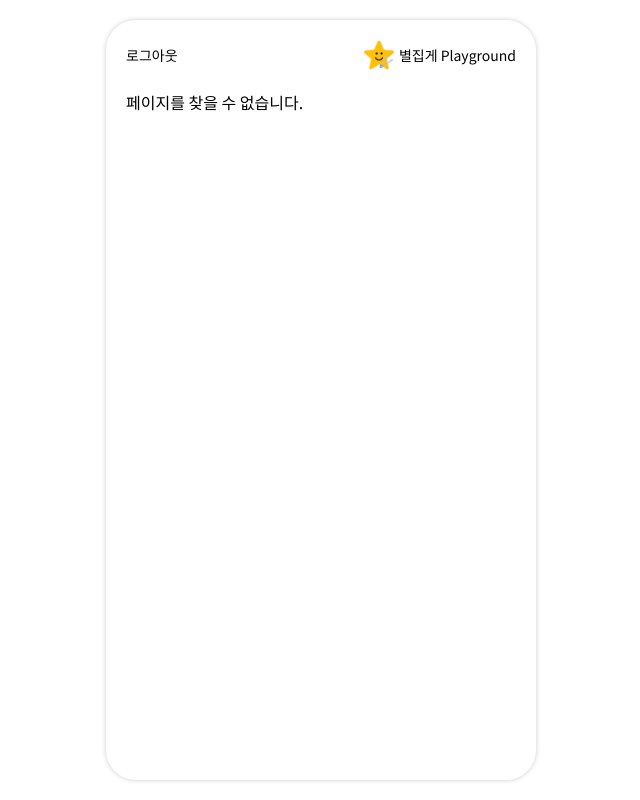
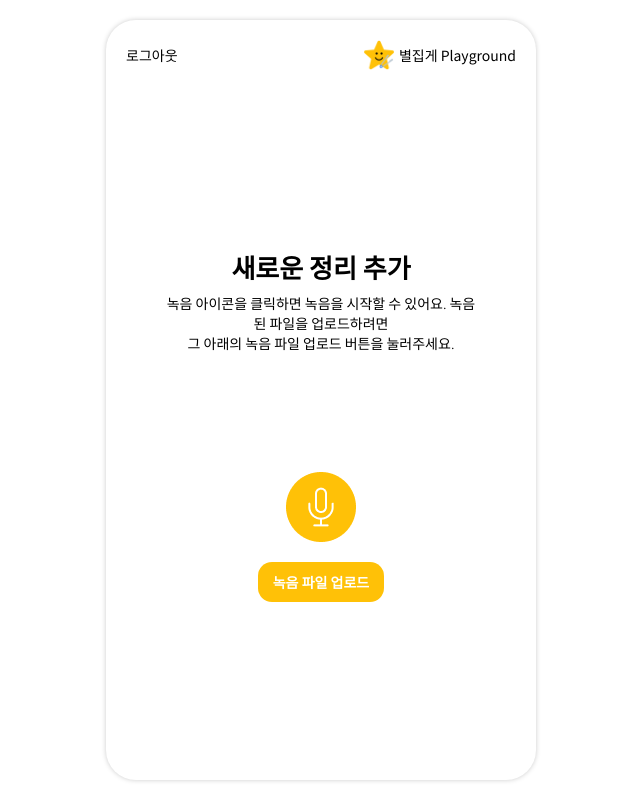
Before and after one commit to hanguswls/star-tweezers, a React (Vite) app: page /record in a window 1280 px wide. Shown: the whole page, without its empty margins (319-959 px from the left). Built offline with nearby package versions, Linux system fonts and the light colour scheme.

Commit message:
style: 녹음 페이지 레이아웃 및 스타일링

```diff
--- a/src/App.jsx
+++ b/src/App.jsx
@@ -6,6 +6,7 @@ import Footer from './components/Footer/Footer';
 import Main from './routes/Main';
 import Login from './routes/Login/Login';
 import OauthCallback from './routes/OauthCallback/OauthCallback';
+import Record from './routes/Record/Record';
 
 function App() {
   const { currentPath } = useCurrentPath();
@@ -19,6 +20,7 @@ function App() {
             <Route path="/" element={<Main />} />
             <Route path="/login" element={<Login />} />
             <Route path="/oauth" element={<OauthCallback />} />
+            <Route path="/record" element={<Record />} />
             <Route path="*" element="페이지를 찾을 수 없습니다." />
           </Routes>
         </main>
--- /dev/null
+++ b/src/components/Modal/Modal.css
@@ -0,0 +1,22 @@
+.modal {
+  position: fixed;
+  z-index: 1;
+  left: 0;
+  top: 0;
+  width: 100%;
+  height: 100%;
+  background-color: rgba(0, 0, 0, 0.25);
+  display: flex;
+  justify-content: center;
+  align-items: center;
+}
+
+.modal-content {
+  display: flex;
+  flex-direction: column;
+  align-items: center;
+  gap: 80px;
+  padding: 80px 100px;
+  background-color: white;
+  border-radius: 30px;
+}
--- /dev/null
+++ b/src/components/Modal/Modal.jsx
@@ -0,0 +1,13 @@
+import './Modal.css';
+
+function Modal({ children }) {
+  return (
+    <div className='modal'>
+      <div className='modal-content'>
+        {children}
+      </div>
+    </div>
+  );
+}
+
+export default Modal;
--- /dev/null
+++ b/src/hooks/useRecord.js
@@ -0,0 +1,29 @@
+import { useState } from "react";
+
+function useRecord() {
+  const [isRecording, setIsRecording] = useState(false);
+  const [isAnalyzing, setIsAnalyzing] = useState(false);
+
+  const handleStartRecord = () => {
+    setIsRecording(true);
+  }
+
+  const handleStopRecord = () => {
+    setIsRecording(false);
+    setIsAnalyzing(true);
+  }
+
+  const handleStopAnalysis = () => {
+    setIsAnalyzing(false);
+  }
+
+  return {
+    isRecording,
+    isAnalyzing,
+    handleStartRecord,
+    handleStopRecord,
+    handleStopAnalysis
+  }
+}
+
+export default useRecord;
--- /dev/null
+++ b/src/routes/Record/Record.css
@@ -0,0 +1,125 @@
+.record {
+  display: flex;
+  flex-direction: column;
+  align-items: center;
+  justify-content: space-between;
+  padding: 150px 7px;
+}
+
+.record-content {
+  display: flex;
+  flex-direction: column;
+  text-align: center;
+  gap: 8px;
+  padding: 8px 30px;
+}
+
+.record-title {
+  font-size: 26px;
+  font-weight: 700;
+  margin: 0;
+}
+
+.record-description {
+  font-size: 14px;
+  font-weight: 300;
+  margin: 0;
+}
+
+.record-btns {
+  display: flex;
+  flex-direction: column;
+  align-items: center;
+  gap: 20px;
+  padding: 8px;
+}
+
+.record-upload-btn {
+  color: white;
+  font-weight: 700;
+  font-size: 14px;
+  padding: 10px 15px;
+  background: #FFC107;
+  border-radius: 14px;
+  border: none;
+  cursor: pointer;
+}
+
+.record-btn, .stop-btn {
+  background: none;
+  border: none;
+  padding: 0;
+}
+
+.record-btn img, .stop-btn img {
+  display: block;
+  cursor: pointer;
+  aspect-ratio: 1;
+}
+
+.record-btn img {
+  height: 70px;
+}
+
+.stop-btn img {
+  height: 45px;
+}
+
+.status-container {
+  display: flex;
+  flex-direction: column;
+  align-items: center;
+  gap: 10px;
+  color: #777777;
+  font-size: 14px;
+}
+
+.big-spinner {
+  animation: spin 0.7s infinite linear;
+  height: 50px;
+  width: 50px;
+}
+
+@keyframes wave {
+  0%, 100% {
+    height: 20px;
+  }
+  50% {
+    height: 100%;
+  }
+}
+
+.sound-wave {
+  display: flex;
+  align-items: center;
+  justify-content: center;
+  height: 80px;
+}
+
+.sound-wave div {
+  background: #FFC107;
+  width: 10px;
+  height: 20px;
+  margin: 0 2px;
+  border-radius: 8px;
+  animation-duration: 1s;
+  animation-timing-function: ease-in-out;
+  animation-iteration-count: infinite;
+  animation-name: wave;
+}
+
+.box2 {
+  animation-delay: 0.1s;
+}
+
+.box3 {
+  animation-delay: 0.3s;
+}
+
+.box4 {
+  animation-delay: 0.5s;
+}
+
+.box5 {
+  animation-delay: 0.7s;
+}
--- /dev/null
+++ b/src/routes/Record/Record.jsx
@@ -0,0 +1,73 @@
+import './Record.css';
+import recordBtn from '/record_btn.png';
+import stopBtn from '/stop_btn.png';
+import bigSpinnerIcon from '/spinner_icon_big.png';
+import Modal from '../../components/Modal/Modal';
+import useRecord from '../../hooks/useRecord';
+
+function Record() {
+
+  const {
+    isRecording,
+    isAnalyzing,
+    handleStartRecord,
+    handleStopRecord,
+    handleStopAnalysis
+  } = useRecord();
+
+  return (
+    <>
+      <main className='record'>
+        <section className='record-content'>
+          <p className='record-title'>새로운 정리 추가</p>
+          <p className='record-description'>
+            녹음 아이콘을 클릭하면 녹음을 시작할 수 있어요.
+            녹음된 파일을 업로드하려면
+            <br />
+            그 아래의 녹음 파일 업로드 버튼을 눌러주세요.
+          </p>
+        </section>
+        <section className='record-btns'>
+          <button className='record-btn' onClick={handleStartRecord}>
+            <img src={recordBtn} />
+          </button>
+          <button className='record-upload-btn'>녹음 파일 업로드</button>
+        </section>
+      </main>
+      {
+        isRecording && (
+          <Modal>
+            <div className='status-container'>
+              <div className='sound-wave'>
+                <div className='box1'></div>
+                <div className='box2'></div>
+                <div className='box3'></div>
+                <div className='box4'></div>
+                <div className='box5'></div>
+              </div>
+              <p>녹음중이에요...</p>
+            </div>
+            <button className='stop-btn' onClick={handleStopRecord}>
+              <img src={stopBtn} />
+            </button>
+          </Modal>
+        )
+      }
+      {
+        isAnalyzing && (
+          <Modal>
+            <div className='status-container'>
+              <img src={bigSpinnerIcon} className='big-spinner' />
+              <p>분석중이에요...</p>
+            </div>
+            <button className='stop-btn' onClick={handleStopAnalysis}>
+              <img src={stopBtn} />
+            </button>
+          </Modal>
+        )
+      }
+  </>
+  )
+}
+
+export default Record;
```
Also changed, not shown: public/record_btn.png (added), public/stop_btn.png (added).
